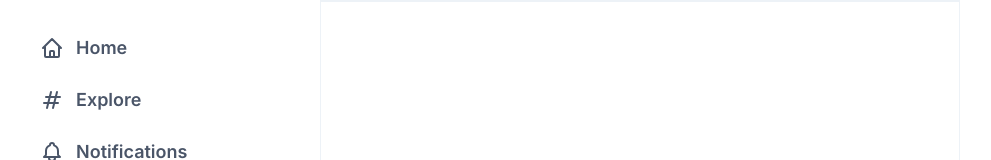
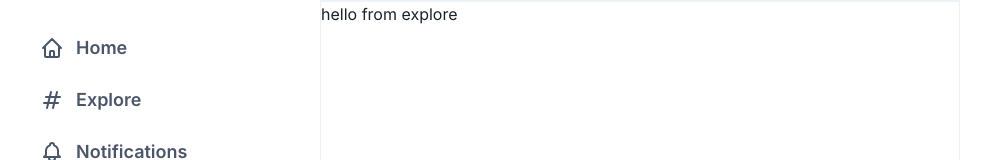
Before and after one commit to abeidahmed/twitter-clone, a React (Create React App) app in the folder client/: page /explore in a window 1280 px wide. Shown: the top 160 px of the page, without its empty margins (0-991 px from the left). Built offline with nearby package versions, Linux system fonts and the light colour scheme; no server answers; what @tailwindcss/ui would draw is missing.

Commit message:
init explore page

```diff
--- a/client/src/layouts/regular.js
+++ b/client/src/layouts/regular.js
@@ -4,6 +4,7 @@ import MobileSidebar from 'lib/mobile-sidebar';
 import MobileMenu from 'lib/mobile-menu';
 import Header from 'lib/header';
 import Sidebar from 'lib/sidebar';
+import Explore from 'pages/explore';
 import Home from 'pages';
 import Profile from 'pages/profile';
 
@@ -16,6 +17,7 @@ export default function Regular() {
         <Header />
         <div className="flex-1 overflow-y-auto border-l border-r border-gray-200">
           <Switch>
+            <Route path="/explore" component={Explore} />
             <Route exact path="/" component={Home} />
             <Route path="/:id" component={Profile} />
           </Switch>
--- /dev/null
+++ b/client/src/pages/explore.js
@@ -0,0 +1,11 @@
+import React from 'react';
+
+function Explore() {
+  return (
+    <div>
+      <h1>hello from explore</h1>
+    </div>
+  );
+}
+
+export default Explore;
```
Also changed, not shown: client/src/lib/sidebar.js.
